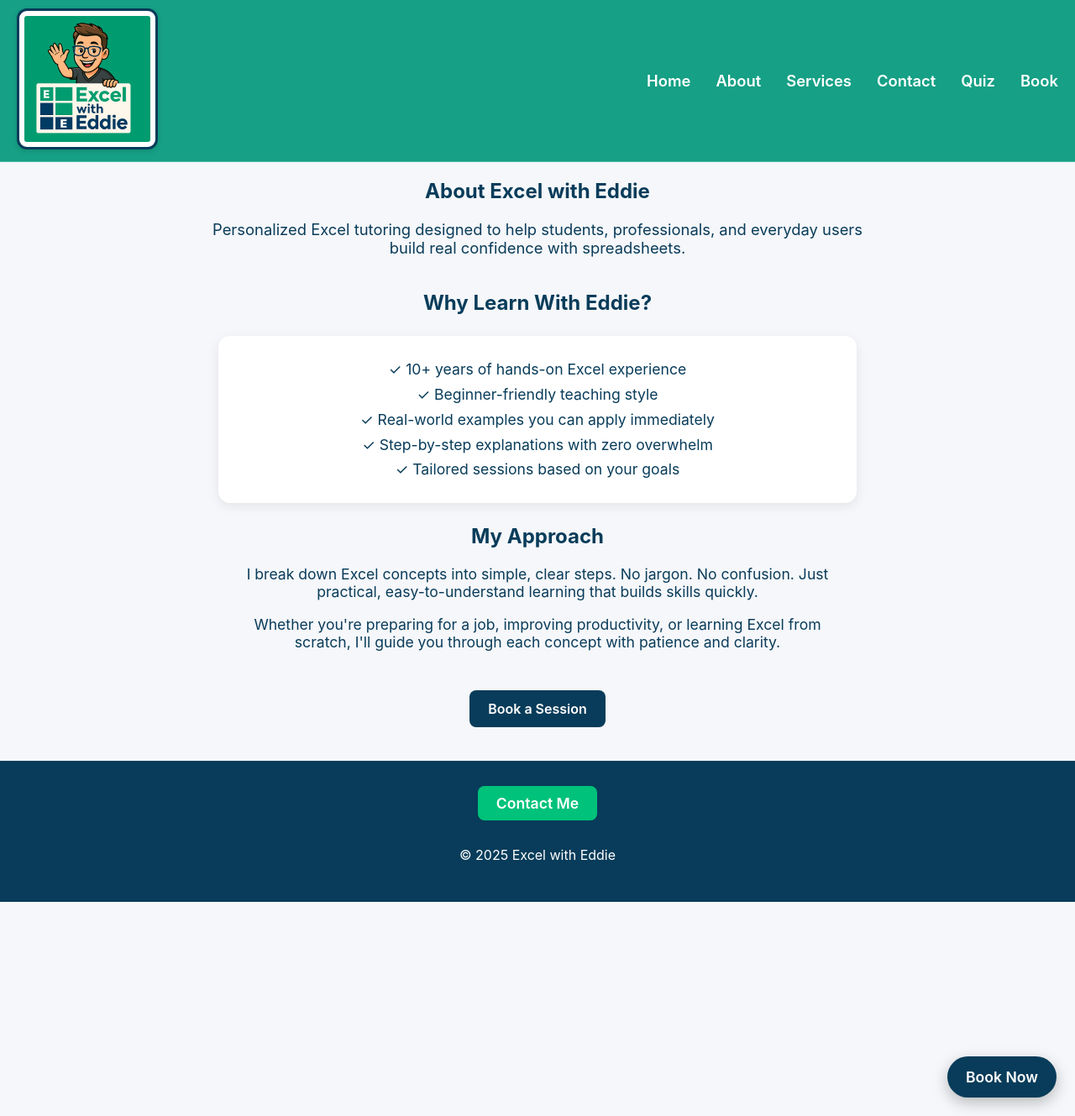
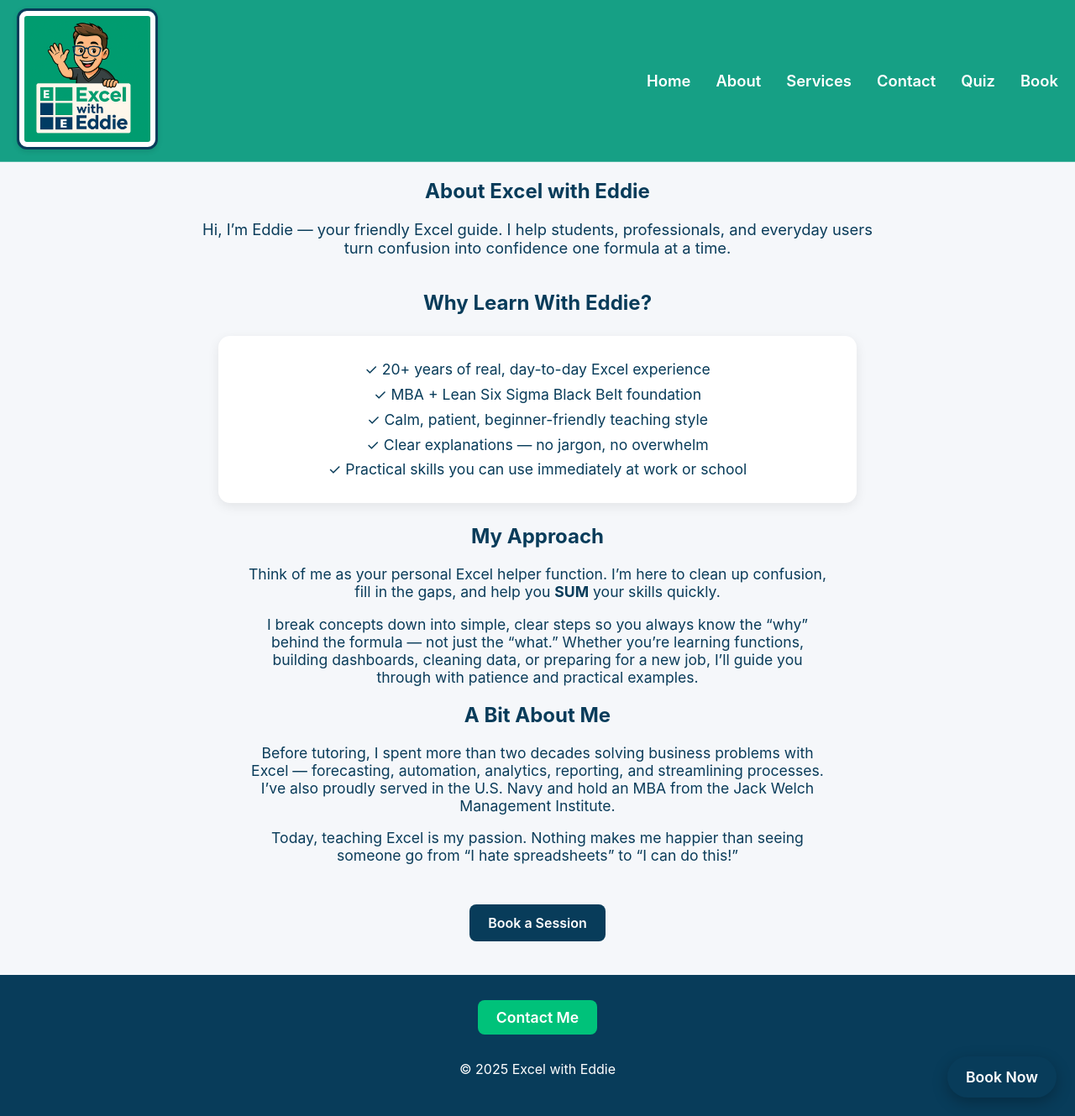
Before and after one commit to excelwitheddie/excel-with-eddie2, a Jekyll site: the page built from about.md, in a window 1280 px wide and 1329 px high. Shown: the whole window at 84% size. Built offline with Jekyll 4.4.1, drawn with Linux system fonts in a browser that asks for light colours.

Commit message:
Update about.md

```diff
--- a/about.md
+++ b/about.md
@@ -9,7 +9,7 @@ title: About
 <section class="about-hero" style="text-align:center; max-width:800px; margin:0 auto;">
   <h1>About Excel with Eddie</h1>
   <p style="font-size:1.15rem; color:#0a3c5a; margin-top:10px;">
-    Personalized Excel tutoring designed to help students, professionals, and everyday users build real confidence with spreadsheets.
+    Hi, I’m Eddie — your friendly Excel guide. I help students, professionals, and everyday users turn confusion into confidence one formula at a time.
   </p>
 </section>
 
@@ -20,34 +20,46 @@ title: About
 <section class="about-section" style="text-align:center; max-width:850px; margin:40px auto;">
 
   <h2>Why Learn With Eddie?</h2>
+
   <div class="about-card" style="
     background:white;
     padding:25px 30px;
     border-radius:14px;
     box-shadow:0 4px 14px rgba(0,0,0,0.08);
     margin:25px auto;
-    max-width:700px;
-  ">
+    max-width:700px;">
+
     <ul style="list-style:none; padding:0; margin:0; font-size:1.1rem; line-height:1.7;">
-      <li>✓ 10+ years of hands-on Excel experience</li>
-      <li>✓ Beginner-friendly teaching style</li>
-      <li>✓ Real-world examples you can apply immediately</li>
-      <li>✓ Step-by-step explanations with zero overwhelm</li>
-      <li>✓ Tailored sessions based on your goals</li>
+      <li>✓ 20+ years of real, day-to-day Excel experience</li>
+      <li>✓ MBA + Lean Six Sigma Black Belt foundation</li>
+      <li>✓ Calm, patient, beginner-friendly teaching style</li>
+      <li>✓ Clear explanations — no jargon, no overwhelm</li>
+      <li>✓ Practical skills you can use immediately at work or school</li>
     </ul>
   </div>
 
 
   <h2>My Approach</h2>
+
   <p style="font-size:1.1rem; color:#0a3c5a; margin-top:10px; max-width:700px; margin-left:auto; margin-right:auto;">
-    I break down Excel concepts into simple, clear steps.
-    No jargon. No confusion.
-    Just practical, easy-to-understand learning that builds skills quickly.
+    Think of me as your personal Excel helper function.
+    I’m here to clean up confusion, fill in the gaps, and help you <strong>SUM</strong> your skills quickly.
   </p>
 
   <p style="font-size:1.1rem; color:#0a3c5a; max-width:700px; margin-left:auto; margin-right:auto;">
-    Whether you're preparing for a job, improving productivity, or learning Excel from scratch,
-    I'll guide you through each concept with patience and clarity.
+    I break concepts down into simple, clear steps so you always know the “why” behind the formula — not just the “what.”
+    Whether you’re learning functions, building dashboards, cleaning data, or preparing for a new job, I’ll guide you through with patience and practical examples.
+  </p>
+
+
+  <h2>A Bit About Me</h2>
+  <p style="font-size:1.1rem; color:#0a3c5a; max-width:700px; margin-left:auto; margin-right:auto;">
+    Before tutoring, I spent more than two decades solving business problems with Excel — forecasting, automation, analytics, reporting, and streamlining processes.
+    I’ve also proudly served in the U.S. Navy and hold an MBA from the Jack Welch Management Institute.
+  </p>
+
+  <p style="font-size:1.1rem; color:#0a3c5a; max-width:700px; margin-left:auto; margin-right:auto;">
+    Today, teaching Excel is my passion. Nothing makes me happier than seeing someone go from “I hate spreadsheets” to “I can do this!”
   </p>
 
   <a href="/book" class="service-btn" style="margin-top:30px; display:inline-block;">
```
